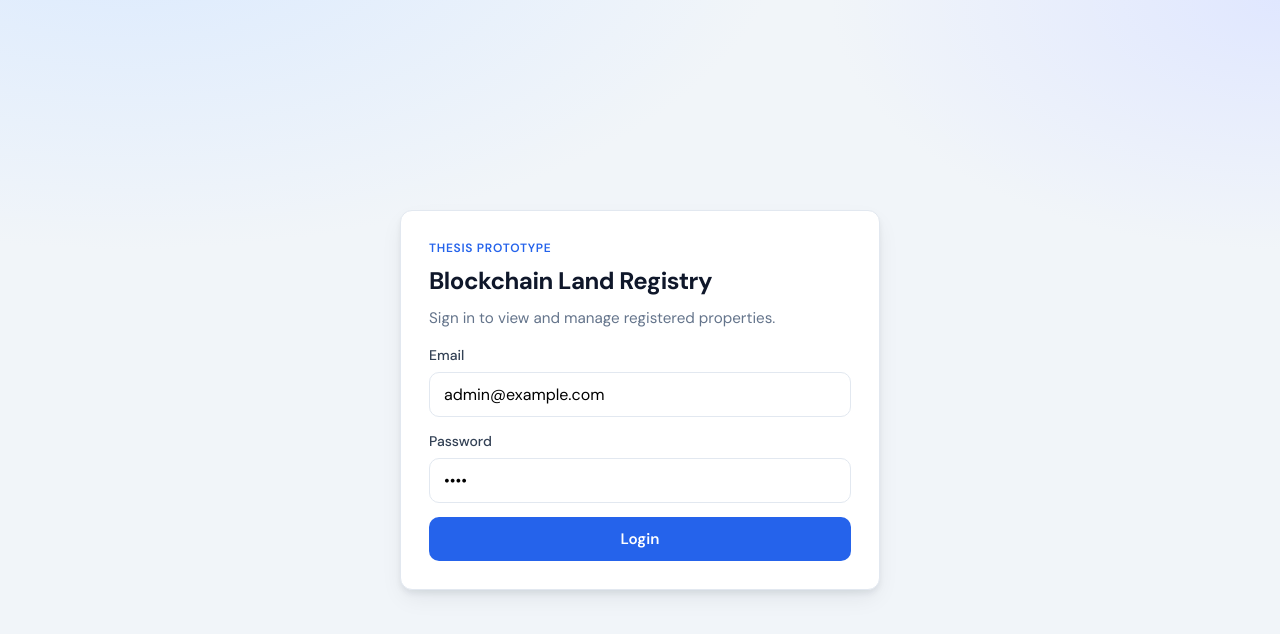
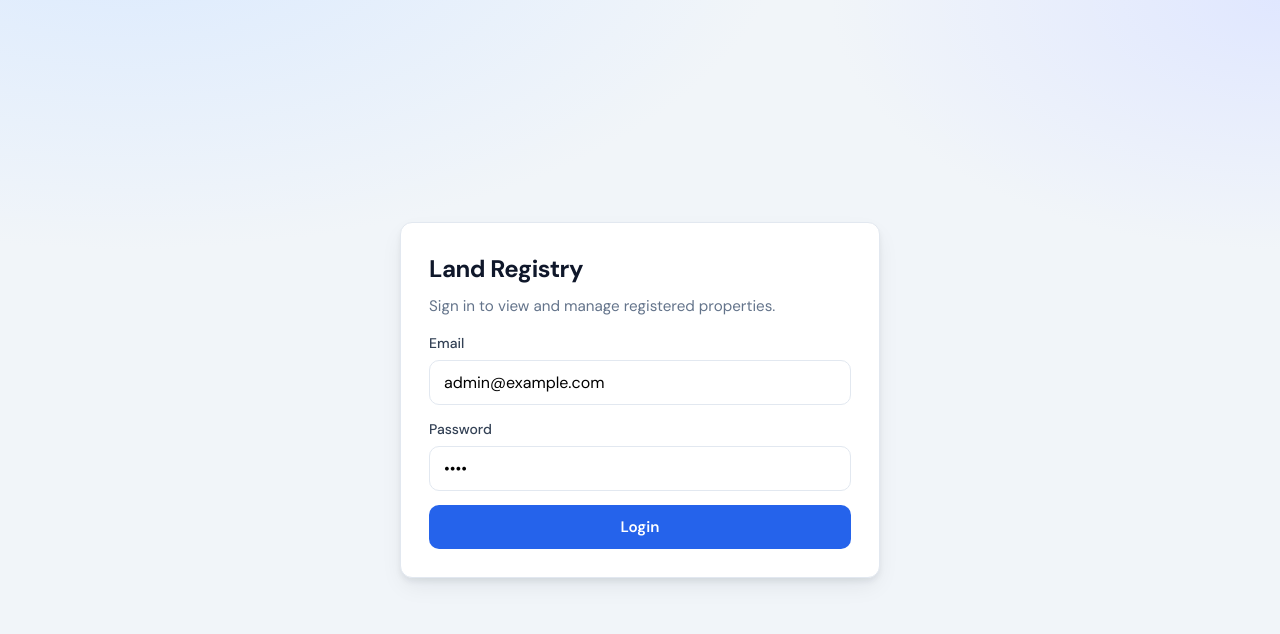
Before and after one commit to ricsix19/blockchain_land_registry, a React (Vite) app in the folder frontend/: page /login in a window 1280 px wide. Shown: the top 634 px of the page. Built offline with nearby package versions, Linux system fonts and the light colour scheme.

Commit message:
chore: UI cleanup

```diff
--- a/frontend/src/pages/LoginPage.jsx
+++ b/frontend/src/pages/LoginPage.jsx
@@ -40,8 +40,8 @@ export default function LoginPage() {
   return (
     <main className="page">
       <section className="card">
-        <p className="eyebrow">Thesis prototype</p>
-        <h1>Blockchain Land Registry</h1>
+        {/* <p className="eyebrow">Thesis prototype</p> */}
+        <h1>Land Registry</h1>
         <p className="muted">Sign in to view and manage registered properties.</p>
 
         <form className="form" onSubmit={onSubmit}>
```
